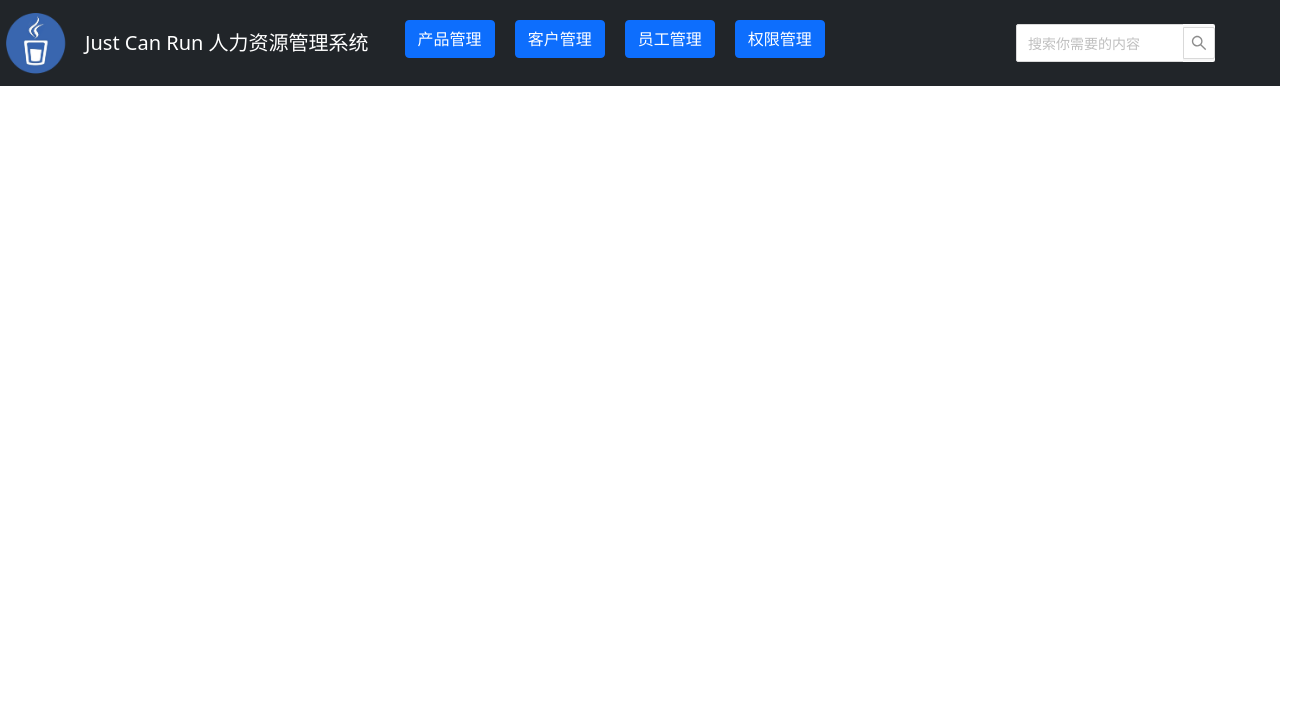
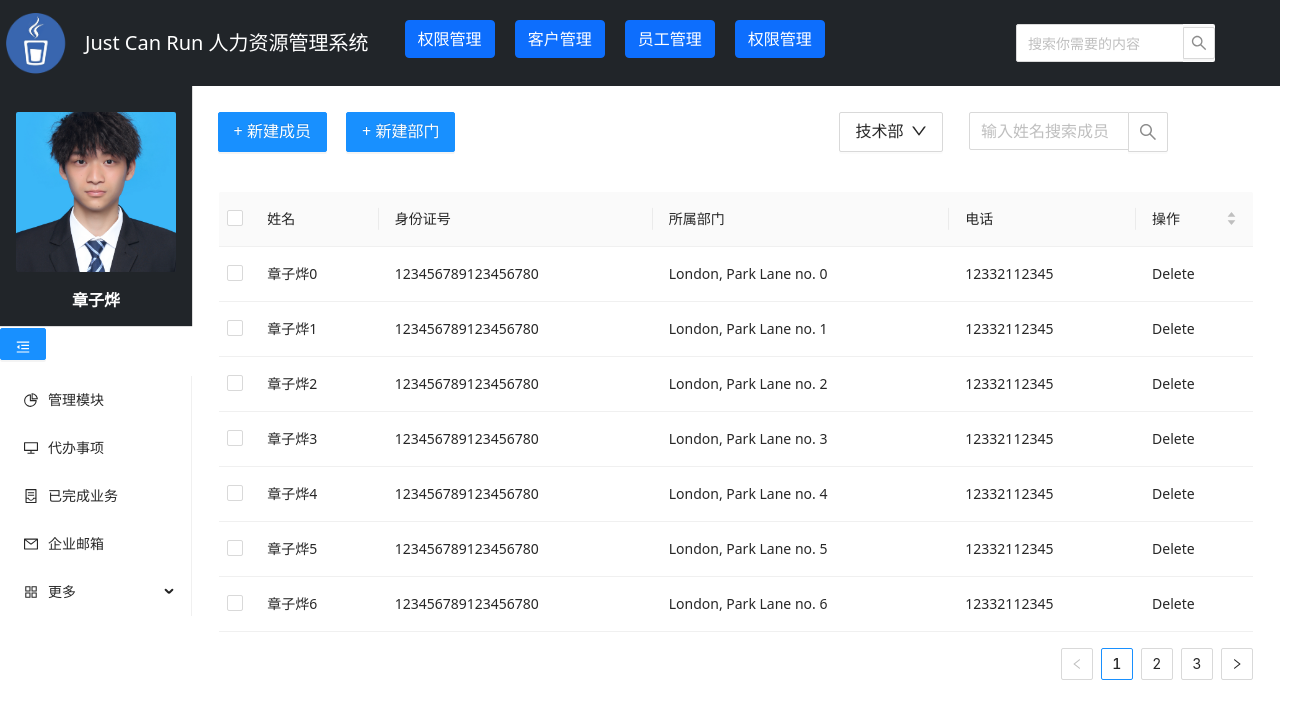
Before and after one commit to zzy1157654912/Human-resource-management-system, a React (Create React App) app in the folder react-hooks-frontend/: page /department in a window 1280 px wide. Shown: the top 718 px of the page, 1306 px wide, since content can reach past the window. Built offline with nearby package versions, Linux system fonts and the light colour scheme.

Commit message:
update:department

```diff
--- a/react-hooks-frontend/src/App.js
+++ b/react-hooks-frontend/src/App.js
@@ -10,6 +10,7 @@ import Login from "./components/Login/Login"
 import Register from './components/Register/Register'
 import Root from './components/Root/Root'
 import Calendar from './components/Calendar/Calendar'
+import Department from './components/Department/Department'
 import {isLogin} from "./global";
 import LeftSide from "./components/leftSide/LeftSide";
 
@@ -34,6 +35,7 @@ export default function App() {
                         <Route path="/customers" element={<ListCustomerComponent/>}></Route>
                         <Route path="/roots" element={<Root/>}></Route>
                         <Route path="/calendar" element={<Calendar/>}></Route>
+                        <Route path="/department" element={<Department/>}></Route>
                         //路由重定向
                         <Route
                             path="/"
--- /dev/null
+++ b/react-hooks-frontend/src/components/Department/Department.css
@@ -0,0 +1,15 @@
+.department-contain {
+    width: 100vw;
+    display: flex;
+}
+
+.department-content {
+    width: 85vw;
+    height: calc(100vh - 86px);
+}
+
+.head {
+    width: 100%;
+    margin-top: 2vw;
+    margin-left: 2vw;
+}
--- /dev/null
+++ b/react-hooks-frontend/src/components/Department/Department.js
@@ -0,0 +1,187 @@
+import { Button ,Dropdown, Menu,message,Space,Input ,Table} from 'antd';
+import React, {useState} from 'react';
+import './Department.css'
+import LeftSide from "../leftSide/LeftSide";
+import { DownOutlined, UserOutlined, AudioOutlined } from '@ant-design/icons';
+
+//table栏目
+const columns = [
+    {
+        title: '姓名',
+        dataIndex: 'name',
+    },
+    {
+        title: '身份证号',
+        dataIndex: 'IdCard',
+    },
+    {
+        title: '所属部门',
+        dataIndex: 'department',
+    },
+    {
+        title: '电话',
+        dataIndex: 'phone'
+    },
+    {
+        title: '操作',
+        key:'action',
+        dataIndex: 'action',
+        sorter: true,
+        render: () => (
+            <Space size="middle">
+                <a>Delete</a>
+            </Space>
+        ),
+    }
+];
+
+const { Search } = Input;
+const suffix = (
+    <AudioOutlined
+        style={{
+            fontSize: 16,
+            color: '#1890ff',
+        }}
+    />
+);
+
+
+
+const Department = () => {
+    //table数据
+    const data = [];
+    for (let i = 0; i < 16; i++) {
+        data.push({
+            key: i,
+            name: `章子烨${i}`,
+            IdCard: 123456789123456789,
+            department: `London, Park Lane no. ${i}`,
+            phone:12332112345,
+            action:"删除"
+        });
+    }
+
+    const [selectedRowKeys, setSelectedRowKeys] = useState([]);
+    const [loading, setLoading] = useState(false);
+    const [selectData,setSelectData] = useState(data);
+
+    const onSearch = (value) => {
+        if (!value) {
+            setSelectData(data)
+        } else {
+            let newData = [];
+            newData = data.filter(item => {
+                return item.name == value
+            });
+            setSelectData(newData)
+            console.log(newData)
+        }
+    };
+
+    const start = () => {
+        setLoading(true); // ajax request after empty completing
+
+        setTimeout(() => {
+            setSelectedRowKeys([]);
+            setLoading(false);
+        }, 1000);
+    };
+
+    const onSelectChange = (newSelectedRowKeys) => {
+        console.log('selectedRowKeys changed: ', selectedRowKeys);
+        setSelectedRowKeys(newSelectedRowKeys);
+    };
+
+    const rowSelection = {
+        selectedRowKeys,
+        onChange: onSelectChange,
+    };
+    const hasSelected = selectedRowKeys.length > 0;
+    const handleMenuClick = (e) => {
+        message.info('Click on menu item.');
+        const key = e.key;
+        switch (key) {
+            case "1": setDepartment('技术部');
+                break;
+            case "2": setDepartment('设计部');
+                break;
+            case "3": setDepartment('产品经理组');
+        }
+    };
+    const handleButtonClick = (e) => {
+        message.info('Click on left button.');
+        console.log('click left button', e);
+    };
+
+    const menu = (
+        <Menu
+            onClick={handleMenuClick}
+            items={[
+                {
+                    label: '技术部',
+                    key: '1',
+                    icon: <UserOutlined />,
+                },
+                {
+                    label: '设计部',
+                    key: '2',
+                    icon: <UserOutlined />,
+                },
+                {
+                    label: '产品经理组',
+                    key: '3',
+                    icon: <UserOutlined />,
+                },
+            ]}
+        />
+    );
+
+    const [department,setDepartment] = useState("技术部");
+
+
+    return (
+        <div className="department-contain">
+            <LeftSide />
+            <div className="department-content">
+                <div className="head">
+                    <Button type="primary" size={"large"} style={{marginRight:"1.5vw"}}>+ 新建成员</Button>
+                    <Button type="primary" size={"large"} >+ 新建部门</Button>
+                    <Dropdown overlay={menu} >
+                        <Button size={"large"} style={{marginLeft:"30vw"}}>
+                            <Space>
+                                {department}
+                                <DownOutlined />
+                            </Space>
+                        </Button>
+                    </Dropdown>
+                        <Search
+                            placeholder="输入姓名搜索成员"
+                            onSearch={onSearch}
+                            style={{
+                                width: 200,
+                                marginLeft:"2vw"
+                            }}
+                            size={"large"}
+                        />
+                </div>
+                <div
+                    style={{
+                        marginBottom: 16,
+                        width:"90%"
+                    }}
+                >
+                    <span
+                        style={{
+                            marginLeft: 8,
+                        }}
+                    >
+                        {hasSelected ? `Selected ${selectedRowKeys.length} items` : ''}
+                    </span>
+                </div>
+                <Table rowSelection={rowSelection} columns={columns} dataSource={selectData} pagination={{pageSize:7}} style={{width:"95%",marginLeft:"2.5%"}}/>
+            </div>
+        </div>
+    )
+}
+
+export default Department
--- a/react-hooks-frontend/src/components/Product/AddProductComponent.js
+++ b/react-hooks-frontend/src/components/Product/AddProductComponent.js
@@ -1,13 +1,16 @@
-import React,{ useState } from 'react'
+import React,{ useState,useEffect } from 'react'
 import ProductsService from '../../services/ProductsService'
 
 const AddProductComponent = ({setShowAddProduct,getAllProducts}) => {
 
     const [productName, setProductName] = useState("")
     const [productInfo, setProductInfo] = useState("")
+    const [searchValue,setSearchValue] = useState([])
+    const [data, setData] = useState([]);
 
-
-
+    // useEffect(() => {
+    //
+    // },[newArr])
 
     const saveProduct = (e)=>{
         e.preventDefault();
@@ -31,11 +34,43 @@ const AddProductComponent = ({setShowAddProduct,getAllProducts}) => {
 
 
     }
+    const allData = [
+        {
+            name: 'zzy',
+            phone: '110'
+        },
+        {
+            name: 'zxg',
+            phone: '120'
+        },
+        {
+            name: 'ymk',
+            phone: '130'
+        }
+    ]
+    let newArr = [];
+    const onChangeSearch = (e) => {
+        newArr = allData.filter((item) => {
+            return item.name == e
+        });
+        console.log(newArr)
+        setData(newArr)
+        console.log(data)
+    }
 
 
     return (
         <div style={{position:"absolute",width:"100%",top:"250px",left:"50%",transform:"translateX(-50%) translateY(-50%)"}}>
-
+            //输入框
+            <input
+                name="searchValue"
+                onChange={e => onChangeSearch(e.target.value)}
+            />
+            //渲染对应的数据
+            {
+                data.length > 0 &&
+                <div> {data[0].name} </div>
+            }
            <div className="container">
                <div className="row">
                    <div className="card col-md-6 offset-md-3 offset-md-3" style={{boxShadow:"1px 2px 2px grey,-1px -2px 2px grey"}}>
@@ -50,7 +85,8 @@ const AddProductComponent = ({setShowAddProduct,getAllProducts}) => {
                                     name="productName"
                                     className="form-control"
                                     value = {productName}
-                                    onChange={e=>setProductName(e.target.value)} />
+                                    onChange={e=>setProductName(e.target.value)}
+                                   />
                                </div>
                                <div className="form-group mb-2">
                                    <label className="form-label">Product Infomation :</label>
--- a/react-hooks-frontend/src/components/Root/Root.js
+++ b/react-hooks-frontend/src/components/Root/Root.js
@@ -269,6 +269,8 @@ const Root = () => {
             root: ['人员权限','部门权限']
         },
     ];
+
+
     return (
         <div className="root-contain" style={{display:"flex"}}>
             <LeftSide />
--- a/react-hooks-frontend/src/global.js
+++ b/react-hooks-frontend/src/global.js
@@ -13,5 +13,4 @@ export function isLogin() {
         return true;// 存在返回true
     }
     return false;
-
 }
--- a/react-hooks-frontend/src/layouts/HeaderComponent.js
+++ b/react-hooks-frontend/src/layouts/HeaderComponent.js
@@ -44,7 +44,7 @@ const HeaderComponent = () => {
 
                     </div>
                     <div style={{marginLeft:"20px"}}>
-                        <Link to="/products" className="btn btn-primary mb-2">产品管理</Link>
+                        <Link to="/department" className="btn btn-primary mb-2">权限管理</Link>
                     </div>
                     <div style={{marginLeft:"20px"}}>
                         <Link to="/customers" className="btn btn-primary mb-2">客户管理</Link>
```
Also changed, not shown: 1 other file (tests, documents, lock files or other folders).
